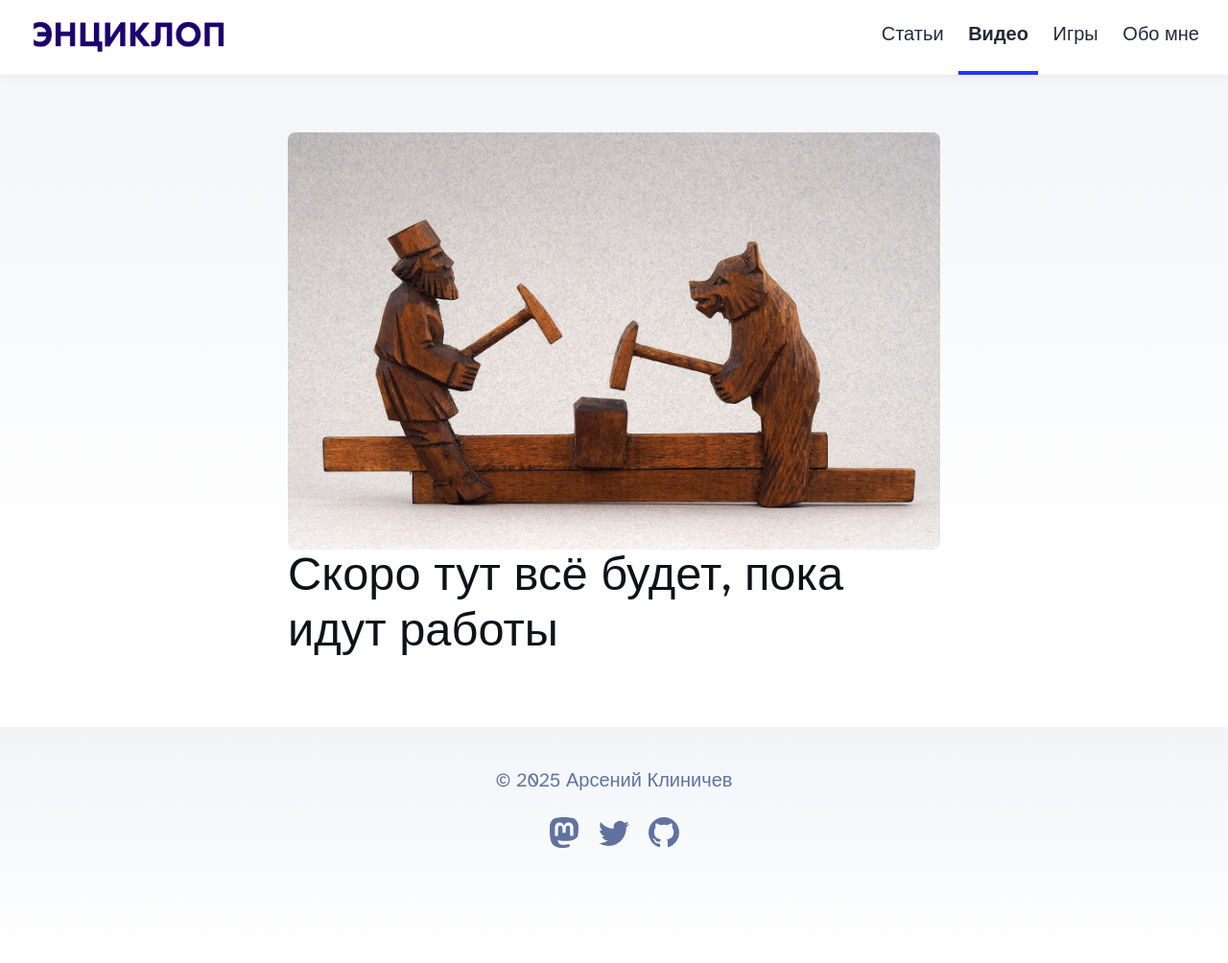
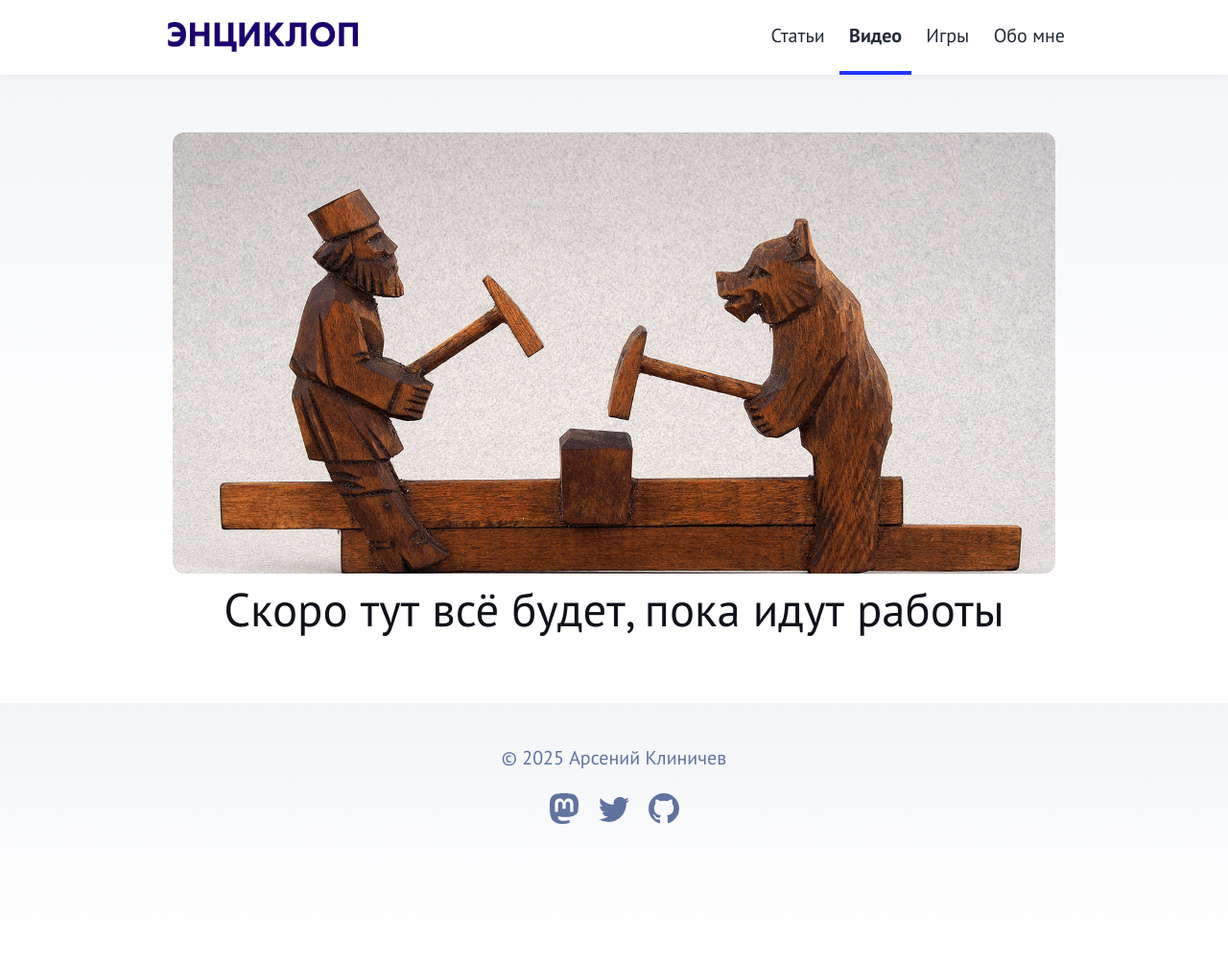
Before and after one commit to klinichev/encyklop, an Astro site: page /videos in a window 1280 px wide. Shown: the whole page at 96% size. After the commit the page ends 979 px from the top, so only its background shows below. Built offline with nearby package versions, Linux system fonts and the light colour scheme; Astro itself is replaced by a stand-in of ours; a web font is replaced by a local one.

Commit message:
styles for main layout, fancy fonts

```diff
--- a/src/components/BaseHead.astro
+++ b/src/components/BaseHead.astro
@@ -21,8 +21,11 @@ const { title, description, image = '/blog-placeholder-1.jpg' } = Astro.props;
 <meta name="generator" content={Astro.generator} />
 
 <!-- Font preloads -->
-<link rel="preload" href="/fonts/atkinson-regular.woff" as="font" type="font/woff" crossorigin />
-<link rel="preload" href="/fonts/atkinson-bold.woff" as="font" type="font/woff" crossorigin />
+<link href="https://api.fontshare.com/v2/css?f[]=jet-brains-mono@1,2&display=swap" rel="stylesheet" />
+<link rel="preconnect" href="https://fonts.googleapis.com" />
+<link rel="preconnect" href="https://fonts.gstatic.com" crossorigin />
+<link href="https://fonts.googleapis.com/css2?family=PT+Sans:ital,wght@0,400;0,700;1,400;1,700&display=swap" rel="stylesheet">
+<link href="https://fonts.googleapis.com/css2?family=Vollkorn:ital,wght@0,400..900;1,400..900&display=swap" rel="stylesheet">
 
 <!-- Canonical URL -->
 <link rel="canonical" href={canonicalURL} />
--- a/src/components/Header.astro
+++ b/src/components/Header.astro
@@ -26,6 +26,9 @@ import { SITE_TITLE } from '../consts';
 		box-shadow: 0 2px 8px rgba(var(--black), 5%);
 	}
 	nav {
+		width: 960px;
+		max-width: calc(100% - 2em);
+		margin: 0 auto;
 		display: flex;
 		align-items: center;
 		justify-content: space-between;
--- a/src/components/TimeZoneGame/index.tsx
+++ b/src/components/TimeZoneGame/index.tsx
@@ -96,6 +96,7 @@ function TimeZoneGame() {
     return Math.round((correctGuesses / gameLocations.length) * 100);
   };
 
+  // Going to restore it later when I'm sure that all the translations are correct
   const LanguageSelector = () => (
     <div className="absolute top-4 right-4 flex items-center gap-2">
       <Globe className="w-5 h-5 text-gray-600" />
@@ -126,7 +127,6 @@ function TimeZoneGame() {
   if (gameComplete) {
     return (
       <div className="min-h-screen bg-gray-100 flex items-center justify-center p-4">
-        <LanguageSelector />
         <div className="bg-white rounded-lg shadow-xl p-8 max-w-md w-full">
           <div className="text-center">
             <Clock className="w-16 h-16 mx-auto text-blue-500 mb-4" />
@@ -177,7 +177,6 @@ function TimeZoneGame() {
 
   return (
     <div className="min-h-screen bg-gray-100 flex items-center justify-center p-4">
-      <LanguageSelector />
       <div className="bg-white rounded-lg shadow-xl max-w-xl w-full overflow-hidden">
         <img
           src={location.image}
@@ -185,7 +184,7 @@ function TimeZoneGame() {
           className="w-full h-64 object-cover"
         />
         <div className="p-6">
-          <h1 className="text-center text-2xl font-bold">{location.translations.city[language]}</h1>
+          <h1 className="text-center text-2xl font-bold mb-0">{location.translations.city[language]}</h1>
           <p className="text-center text-gray-600 mb-4">{location.translations.country[language]}</p>
 
           {!showAnswer ? (
--- a/src/layouts/BlogPost.astro
+++ b/src/layouts/BlogPost.astro
@@ -17,7 +17,7 @@ const { title, description, pubDate, updatedDate, heroImage } = Astro.props;
 			main {
 				width: calc(100% - 2em);
 				max-width: 100%;
-				margin: 0;
+				margin: 0 auto;
 			}
 			.hero-image {
 				width: 100%;
@@ -27,9 +27,11 @@ const { title, description, pubDate, updatedDate, heroImage } = Astro.props;
 				margin: 0 auto;
 				border-radius: 12px;
 				box-shadow: var(--box-shadow);
+				aspect-ratio: 2;
+				object-fit: cover;
 			}
 			.prose {
-				width: 720px;
+				width: 800px;
 				max-width: calc(100% - 2em);
 				margin: auto;
 				padding: 1em;
@@ -43,6 +45,7 @@ const { title, description, pubDate, updatedDate, heroImage } = Astro.props;
 			}
 			.title h1 {
 				margin: 0 0 0.5em 0;
+				font-family: var(--font-display);
 			}
 			.date {
 				margin-bottom: 0.5em;
@@ -59,7 +62,7 @@ const { title, description, pubDate, updatedDate, heroImage } = Astro.props;
 		<main>
 			<article>
 				<div class="hero-image">
-					{heroImage && <img width={1020} height={510} src={heroImage} alt="" />}
+					{heroImage && <img width={960} height={480} src={heroImage} alt="" />}
 				</div>
 				<div class="prose">
 					<div class="title">
--- a/src/layouts/Layout.astro
+++ b/src/layouts/Layout.astro
@@ -13,7 +13,8 @@ const { title, description } = Astro.props;
 			main {
 				width: calc(100% - 2em);
 				max-width: 100%;
-				margin: 0;
+				margin: 0 auto;
+				padding: 1em 1em 3em;
 			}
 		</style>
 	</head>
--- a/src/pages/blog/index.astro
+++ b/src/pages/blog/index.astro
@@ -37,6 +37,8 @@ const posts = (await getCollection('blog')).sort(
 			ul li img {
 				margin-bottom: 0.5rem;
 				border-radius: 12px;
+				aspect-ratio: 2;
+				object-fit: cover;
 			}
 			ul li a {
 				display: block;
--- a/src/pages/index.astro
+++ b/src/pages/index.astro
@@ -35,6 +35,8 @@ const posts = await getCollection('blog');
 			ul li img {
 				margin-bottom: 0.5rem;
 				border-radius: 12px;
+				aspect-ratio: 2;
+				object-fit: cover;
 			}
 			ul li a {
 				display: block;
@@ -75,9 +77,9 @@ const posts = await getCollection('blog');
 	<body>
 		<Header />
 		<main>
-			<section>
-				<h1>Заметки обо всём, что вижу вокруг.</h1>
-				<p>Максимально субъективное мнение, максимально субъективный опыт.</p>
+			<section class="text-center mb-8">
+				<h1 class="font-display">Заметки обо всём, что вижу вокруг.</h1>
+				<p class="mb-2">Максимально субъективное мнение, максимально субъективный опыт.</p>
 				<p><a href="/about">Кто всё это пишет?</a></p>
 			</section>
 			<section>
--- a/src/pages/videos.astro
+++ b/src/pages/videos.astro
@@ -15,13 +15,27 @@ const posts = (await getCollection('blog')).sort(
 <html lang="en">
 	<head>
 		<BaseHead title={SITE_TITLE} description={SITE_DESCRIPTION} />
+		<style>
+			main {
+				width: 960px;
+				max-width: calc(100% - 2em);
+			}
+			img {
+				width: 100%;
+				display: block;
+				margin-bottom: 0.5rem;
+				border-radius: 12px;
+				aspect-ratio: 2;
+				object-fit: cover;
+			}
+		</style>
 	</head>
 	<body>
 		<Header />
 		<main>
 			<section>
                 <img alt="Идут работы" src="/work-in-progress.jpg" />
-				<h2>Скоро тут всё будет, пока идут работы</h2>
+				<h2 class="text-center">Скоро тут всё будет, пока идут работы</h2>
 			</section>
 		</main>
 		<Footer />
--- a/src/styles/global.css
+++ b/src/styles/global.css
@@ -5,6 +5,10 @@
  */
 
 :root {
+	--font-sans: "PT Sans", sans-serif;
+	--font-display: "Vollkorn", serif;
+	--font-mono: "JetBrains Mono", monospace;
+	/* Colors */
 	--accent: #2337ff;
 	--accent-dark: #000d8a;
 	--black: 15, 18, 25;
@@ -15,22 +19,22 @@
 	--box-shadow: 0 2px 6px rgba(var(--gray), 25%), 0 8px 24px rgba(var(--gray), 33%),
 		0 16px 32px rgba(var(--gray), 33%);
 }
-@font-face {
-	font-family: 'Atkinson';
-	src: url('/fonts/atkinson-regular.woff') format('woff');
-	font-weight: 400;
-	font-style: normal;
-	font-display: swap;
+
+.font-display {
+	font-family: var(--font-display);
 }
-@font-face {
-	font-family: 'Atkinson';
-	src: url('/fonts/atkinson-bold.woff') format('woff');
-	font-weight: 700;
-	font-style: normal;
-	font-display: swap;
+.font-sans {
+	font-family: var(--font-sans);
 }
+.font-mono {
+	font-family: var(--font-mono);
+}
+
+:root {
+	font-family: "PT Sans", sans-serif;
+}
+
 body {
-	font-family: 'Atkinson', sans-serif;
 	margin: 0;
 	padding: 0;
 	text-align: left;
```
Also changed, not shown: README.md.
